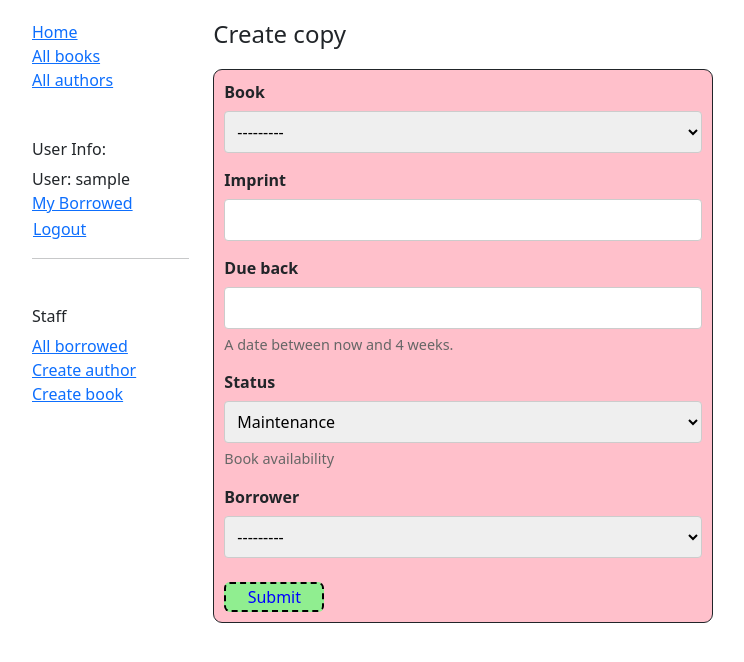
After one commit to AndreasDal/django_local_library, a Django app: page /catelog/bookinstance/1/create/ in a window 1280 px wide. The commit adds this page. Shown: the top 662 px of the page, without its empty margins (12-756 px from the left). Run offline with Django 5.2, Linux system fonts and the light colour scheme; the visitor is signed in with stand-in values (Sample User, id 1); data comes from the database, SQL or seed files in the repository; data that the repository does not hold is empty.

Commit message:
Forms: Chalange: book management and update styling
- Introduced `BookCreate`, `BookUpdate`, and `BookDelete` views for managing books.
- Added `BookInstanceCreate` and `BookInstanceUpdate` views for handling book copies.
- Updated `urls.py` to include new routes for book and book instance management.
- Created new templates for book forms, confirmations, and styled forms.
- Added a utility function to generate book summaries using OpenAI API.
- Updated `requirements.txt` to include necessary dependencies.
- Enhanced CSS for improved form styling and layout.

```diff
--- a/catelog/models.py
+++ b/catelog/models.py
@@ -137,7 +137,11 @@ class BookInstance(models.Model):
         permissions = [("can_mark_returned", "Set book as returned"),]
 
     def __str__(self):
-        return f'{self.id} ({self.book.title})'
+        return f'{self.id} ({self.book.title if self.book else "No book"})'
+
+    def get_absolute_url(self):
+        """Returns the URL to access a detail record for this bookinstance."""
+        return reverse('book-detail', args=[str(self.book.id)])
 
 class Author(models.Model):
     """Model representing an Author."""
@@ -148,7 +152,7 @@ class Author(models.Model):
 
     class Meta:
         ordering = ['last_name', 'first_name']
-        permissions = [("can_create_author", "Can create author")]
+        # permissions = [("can_create_author", "Can create author")]
 
     def get_absolute_url(self):
         """Returns the URL to access a particular author instance."""
--- a/catelog/static/css/styles.css
+++ b/catelog/static/css/styles.css
@@ -26,3 +26,21 @@
     padding: 0;
     margin: 0;
 }
+
+.model-form-div {
+    margin-top: 20px;
+    width: 500px;
+    /* height: 300px; */
+    border: 1px solid;
+    border-radius: 9px;
+    background-color: pink;
+    padding: 10px
+}
+
+.submit-button {
+    border-radius: 6px;
+    border-style: dashed;
+    color: blue;
+    background-color: lightgreen;
+    width: 100px;
+}
--- a/catelog/templates/base_generic.html
+++ b/catelog/templates/base_generic.html
@@ -41,6 +41,9 @@
                   {% if perms.catelog.add_author %}
                     <li><a href="{% url 'author-create' %}">Create author</a></li>
                   {% endif %}
+                  {% if perms.catelog.add_book %}
+                    <li><a href="{% url 'book-create' %}">Create book</a></li>
+                  {% endif %}
                 {% endif %}
               {% else %}
                 <li><a href="{% url 'login' %}?next={{ request.path }}">Login</a></li>
--- /dev/null
+++ b/catelog/templates/catelog/bookinstance_form.html
@@ -0,0 +1,83 @@
+{% extends 'base_generic.html' %}
+
+{% block content %}
+
+   {% if is_update %}
+      <h4 style="margin-top: 20px;">Update copy</h4>
+      <p><strong>Book:</strong> {{ book_title }}<br>
+         <strong>Instance ID:</strong> {{ instance_id }}
+      </p>
+      {% comment %} <p><strong>Instance ID:</strong> {{ instance_id }}</p> {% endcomment %}
+   {% else %}
+      <h4 style="margin-top: 20px;">Create copy</h4>
+   {% endif %}
+
+   <div class="model-form-div">
+      <form action="" method="post">
+         {% csrf_token %}
+
+         {% comment %} <table>
+            {{ form.as_table }}
+         </table> {% endcomment %}
+
+         <div class="form-fields">
+            {% for field in form %}
+               <div class="form-field">
+                  <label for="{{ field.id_for_label }}">{{ field.label }}</label>
+                  {{ field }}
+                  {% if field.help_text %}
+                     <small class="help-text">{{ field.help_text }}</small>
+                  {% endif %}
+                  {% if field.errors %}
+                     <div class="error-message">{{ field.errors }}</div>
+                  {% endif %}
+               </div>
+            {% endfor %}
+         </div>
+         <br>
+         <input type="submit" value="Submit" class="submit-button">
+      </form>
+   </div>
+
+   {% comment %} Style lavet med Chat {% endcomment %}
+   <style>
+      .form-fields {
+         display: flex;
+         flex-direction: column;
+         gap: 15px;
+      }
+
+      .form-field {
+         display: flex;
+         flex-direction: column;
+         gap: 5px;
+      }
+
+      .form-field label {
+         font-weight: bold;
+         margin-bottom: 2px;
+      }
+
+      .form-field input,
+      .form-field select,
+      .form-field textarea {
+         padding: 8px;
+         border: 1px solid #ccc;
+         border-radius: 4px;
+         width: 100%;
+         box-sizing: border-box;
+      }
+
+      .help-text {
+         color: #666;
+         font-size: 0.9em;
+      }
+
+      .error-message {
+         color: #d32f2f;
+         font-size: 0.9em;
+         margin-top: 2px;
+      }
+   </style>
+
+{% endblock content %}
--- a/catelog/urls.py
+++ b/catelog/urls.py
@@ -13,4 +13,10 @@ urlpatterns = [
     path('author/create/', views.AuthorCreate.as_view(), name='author-create'),
     path('author/<int:pk>/update/', views.AuthorUpdate.as_view(), name='author-update'),
     path('author/<int:pk>/delete/', views.AuthorDelete.as_view(), name='author-delete'),
+    path('book/create/', views.BookCreate.as_view(), name='book-create'),
+    path('book/<int:pk>/update/', views.BookUpdate.as_view(), name='book-update'),
+    path('book/<int:pk>/delete/', views.BookDelete.as_view(), name='book-delete'),
+    path('bookinstance/<int:pk>/create/', views.BookInstanceCreate.as_view(), name='bookinstance-create'), # pk for book
+    path('bookinstance/<str:pk>/update/', views.BookInstanceUpdate.as_view(), name='bookinstance-update'),
+    path('bookinstance/<str:pk>/delete/', views.BookInstanceDelete.as_view(), name='bookinstance-delete'),
 ]
--- a/catelog/views.py
+++ b/catelog/views.py
@@ -10,9 +10,13 @@ from django.contrib.auth.decorators import login_required, permission_required
 from django.shortcuts import get_object_or_404
 from django.http import HttpResponseRedirect
 from django.urls import reverse
+from django.db.models import ProtectedError
 
-from catelog.forms import RenewBookForm
+# from catelog.forms import RenewBookForm
 from catelog.forms import RenewBookModelForm
+# from catelog.forms import RenewBookForm
+# from catelog.forms import RenewBookModelForm
+from catelog.forms import RenewBookModelForm, BookInstanceUpdateForm
 
 # Create your views here.
 from .models import Book, Author, BookInstance, Genre
@@ -22,20 +26,20 @@ def index(request):
     """View function for home page of site."""
 
     # Generate counts of some of the main objects
-    num_books = Book.objects.all().count()
-    num_instances = BookInstance.objects.all().count()
+    num_books = Book.objects.all().count()  # type: ignore
+    num_instances = BookInstance.objects.all().count()  # type: ignore
 
     # Available books (status = 'a')
-    num_instances_available = BookInstance.objects.filter(status__exact="a").count()
+    num_instances_available = BookInstance.objects.filter(status__exact="a").count()  # type: ignore
 
     # The all() is implied by default
-    num_authors = Author.objects.count()
+    num_authors = Author.objects.count()  # type: ignore
 
     # Books containing the word 'the' (case insensitive match)
-    num_books_with_the = Book.objects.filter(title__icontains="the").count()
+    num_books_with_the = Book.objects.filter(title__icontains="the").count()  # type: ignore
 
     # Genres containing the letter 'a' (case insensitive match)
-    num_genres_with_a = Genre.objects.filter(name__icontains="a").count()
+    num_genres_with_a = Genre.objects.filter(name__icontains="a").count()  # type: ignore
 
     # Number of visits to this page, as counted in the session variable.
     num_visits = request.session.get("num_visits", 0)
@@ -64,7 +68,7 @@ class BookListView(generic.ListView):
     #  pagination: The different pages are accessed using GET parameters —
     # to access page 2 you would use the URL /catalog/books/?page=2
     # Support to scroll through the result set is added to base_generic.html template.
-    paginate_by = 10
+    paginate_by = 15
 
 
 class BookDetailView(generic.DetailView):
@@ -89,7 +93,7 @@ class LoanedBooksByUserListView(LoginRequiredMixin, generic.ListView):
 
     def get_queryset(self):
         return (
-            BookInstance.objects.filter(borrower=self.request.user)
+            BookInstance.objects.filter(borrower=self.request.user)  # type: ignore
             .filter(status__exact="o")
             .order_by("due_back")
         )
@@ -104,7 +108,7 @@ class LoanedBooksListView(PermissionRequiredMixin, generic.ListView):
     paginate_by = 10
 
     def get_queryset(self):
-        return BookInstance.objects.filter(status__exact="o").order_by("due_back")
+        return BookInstance.objects.filter(status__exact="o").order_by("due_back")  # type: ignore
 
 
 @login_required
@@ -176,3 +180,106 @@ class AuthorDelete(PermissionRequiredMixin, DeleteView):
             return HttpResponseRedirect(
                 reverse("author-delete", kwargs={"pk": self.object.pk})
             )
+
+
+myBookFields = ["title", "author", "summary", "isbn", "genre", "language"]
+
+
+class BookCreate(PermissionRequiredMixin, CreateView):
+    model = Book
+    # fields = ["title", "author", "summary", "isbn", "genre", "language"]
+    fields = myBookFields
+    permission_required = "catelog.add_book"
+    # help_text = {"author": "Skriv kort resume af bogen her ..."}  # virker ikke ..
+
+
+class BookUpdate(PermissionRequiredMixin, UpdateView):
+    """View der viser en form til editering af en eksisterende instans af en bog (Book)
+    Args:
+        PermissionRequiredMixin (_type_): _description_
+        UpdateView (_type_): _description_
+    """
+
+    model = Book
+    fields = myBookFields
+    permission_required = "catelog.change_book"
+
+
+class BookDelete(PermissionRequiredMixin, DeleteView):
+    model = Book
+    success_url = reverse_lazy("books")
+    permission_required = "catelog.delete_book"
+
+    def form_valid(self, form):
+        try:
+            self.object.delete()
+            return HttpResponseRedirect(self.success_url)
+        except ProtectedError as e:
+            # Book cannot be deleted because it has related BookInstances
+            print(f"Cannot delete book '{self.object.title}': {e}")
+            return HttpResponseRedirect(
+                reverse("book-delete", kwargs={"pk": self.object.pk})
+            )
+
+
+myBookInstanceFields = ["book", "imprint", "due_back", "status", "borrower"]
+
+
+class BookInstanceCreate(PermissionRequiredMixin, CreateView):
+    model = BookInstance
+    fields = myBookInstanceFields
+    permission_required = "catelog.add_bookinstance"
+    # success_url = reverse_lazy("book-detail", 10)
+    # success_url = reverse_lazy("books")
+
+    def get_initial(self):
+        """Set initial values for the form."""
+        initial = super().get_initial()
+        # Get the book ID from the URL parameter
+        book_id = self.kwargs.get("pk")
+        if book_id:
+            initial["book"] = book_id
+        return initial
+
+
+class BookInstanceUpdate(PermissionRequiredMixin, UpdateView):
+    """View der viser en form til editering af en eksisterende
+       instans af en bog-kopi (Bookinstance)"""
+
+    model = BookInstance
+    # fields = ["book", "imprint", "due_back", "status", "borrower"]  # Exclude 'id' field
+    form_class = BookInstanceUpdateForm
+    permission_required = "catelog.change_bookinstance"
+
+    def get_context_data(self, **kwargs):
+        """Add custom variables to the template context."""
+        context = super().get_context_data(**kwargs)
+
+        # Add custom variables
+        context['is_update'] = True # bruges i template til check for om det er create eller update.
+        # context['book_instance'] = self.object
+        context['book_title'] = self.object.book.title if self.object.book else "No book"
+        context['instance_id'] = str(self.object.id)
+        # context['status_display'] = self.object.get_status_display()  # Human-readable status
+        # context['is_overdue'] = self.object.is_overdue  # Property from model
+        # context['borrower_name'] = self.object.borrower.get_full_name() if self.object.borrower else "None"
+
+        return context
+
+class BookInstanceDelete(PermissionRequiredMixin, DeleteView):
+    model = BookInstance
+    # success_url = reverse_lazy("books")
+    permission_required = "catelog.delete_bookinstance"
+
+    def form_valid(self, form):
+        try:
+            self.object.delete()
+            # return HttpResponseRedirect(self.success_url)
+            return HttpResponseRedirect(
+                reverse("book-detail", kwargs={"pk": self.object.book.pk})
+            )
+        except Exception as e:
+            print(f"Copy cannot be deleted due to exception '{e}'")
+            return HttpResponseRedirect(
+                reverse("bookinstance-delete", kwargs={"pk": self.object.pk})
+            )
--- /dev/null
+++ b/requirements.txt
@@ -0,0 +1,2 @@
+Django>=5.1.6
+requests>=2.31.0
```
Also changed, not shown: catelog/forms.py (+24 -0 lines), catelog/templates/catelog/book_confirm_delete.html (added, +33 -0 lines), catelog/templates/catelog/book_detail.html (+25 -0 lines), catelog/templates/catelog/book_form.html (added, +16 -0 lines), catelog/templates/catelog/bookinstance_confirm_delete.html (added, +25 -0 lines), catelog/templates/catelog/bookinstance_form_styled.html (added, +169 -0 lines), catelog/utils.py (added, +65 -0 lines), locallibrary/settings.py (+10 -0 lines), catelog/migrations/0019_alter_author_options_alter_bookinstance_due_back.py (added).
